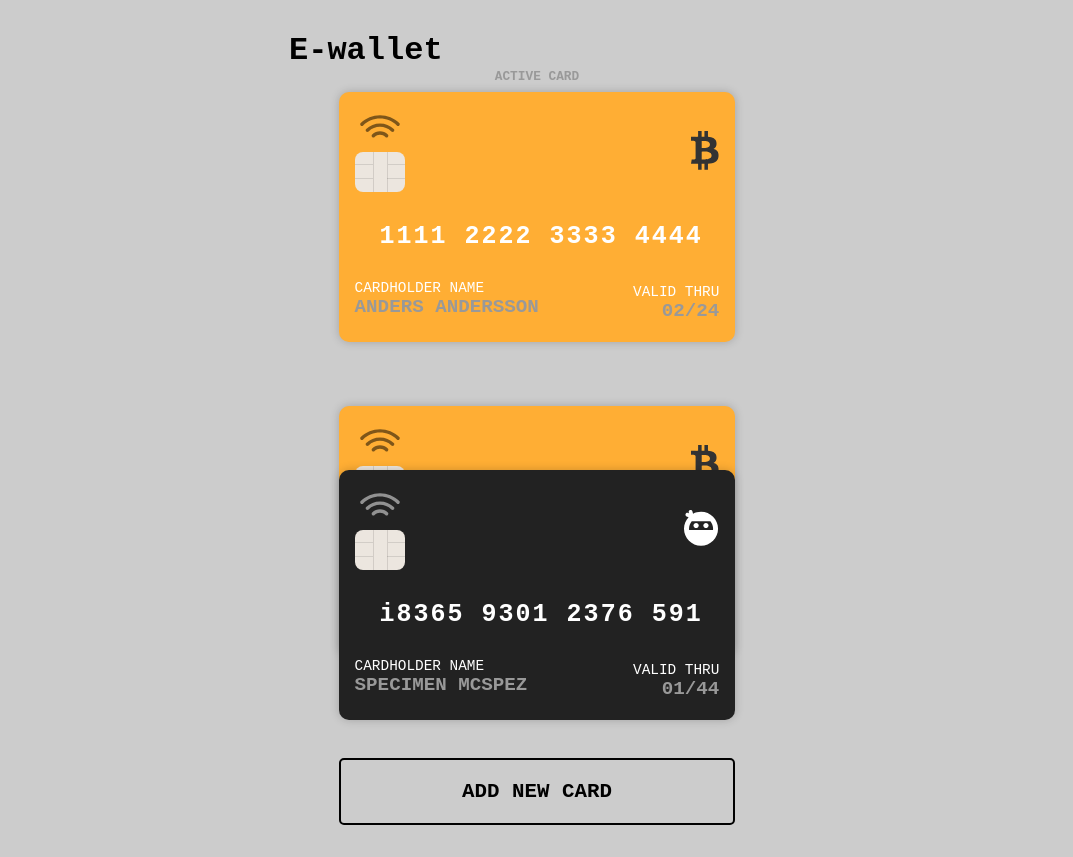
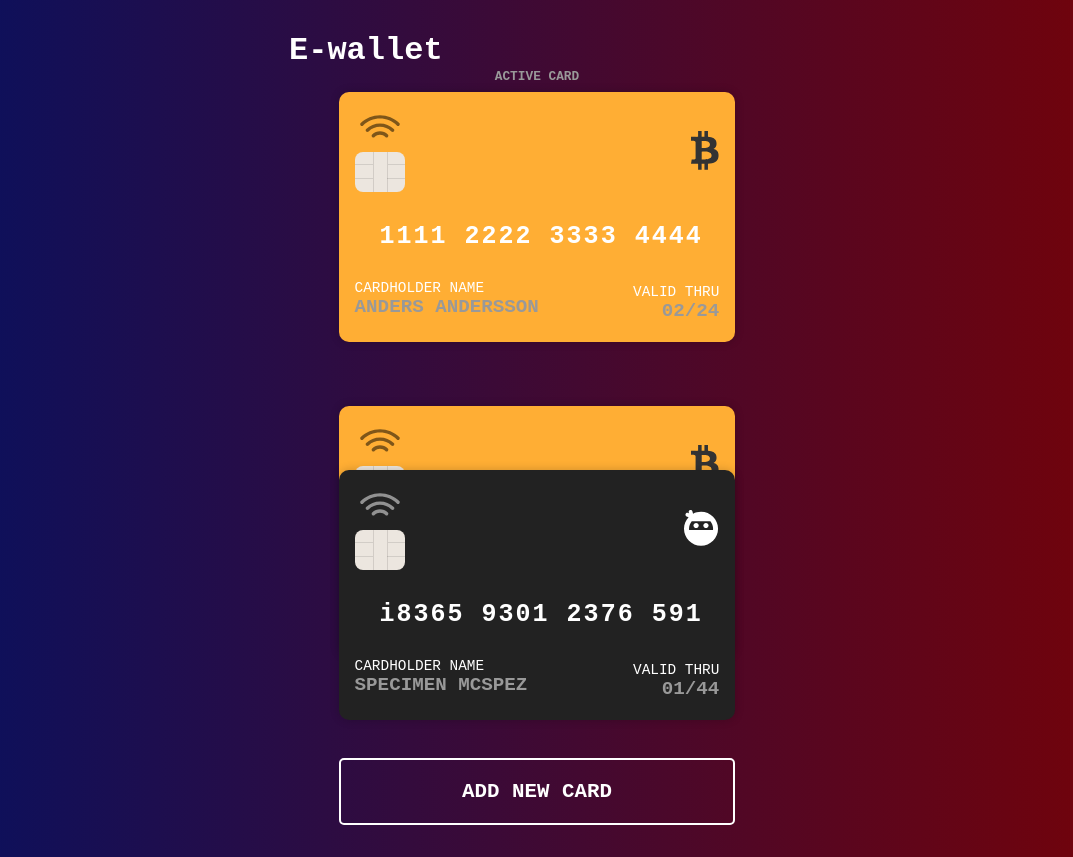
Before and after one commit to Puttzer/E-Wallet-project, a Vue app: page / in a window 1280 px wide. Shown: the whole page, without its empty margins (103-1176 px from the left). Built offline with nearby package versions, Linux system fonts and the light colour scheme.

Commit message:
New changes who dis

```diff
--- a/package.json
+++ b/package.json
@@ -20,7 +20,7 @@
     "babel-eslint": "^10.0.3",
     "eslint": "^6.7.2",
     "eslint-plugin-vue": "^6.1.2",
-    "node-sass": "^4.12.0",
+    "sass": "^1.54.4",
     "sass-loader": "^8.0.2",
     "vue-template-compiler": "^2.6.11"
   },
--- a/src/App.vue
+++ b/src/App.vue
@@ -11,6 +11,7 @@
   box-sizing: border-box;
   padding: 0;
   margin: 0;
+
 }
 
 body {
--- a/src/views/AddCard.vue
+++ b/src/views/AddCard.vue
@@ -1,10 +1,12 @@
 <template>
-  <div class="wrapper">
-    <Top heading="Add a new card" />
-    <Card :cardInfo="cardInfo" class="TopCard" />
+  <div class="main">
+    <div class="wrapper">
+      <Top heading="Add a new card" />
+      <Card :cardInfo="cardInfo" class="TopCard" />
+      <AddCardForm :cardInfo="cardInfo" />
+    </div>
+  </div>
 
-    <AddCardForm :cardInfo="cardInfo" />
-  </div>
 </template>
 
 
@@ -33,9 +35,24 @@ export default {
 </script>
 
 <style>
+.main {
+  background: #780206;
+  /* fallback for old browsers */
+  background: -webkit-linear-gradient(to right, #061161, #780206);
+  /* Chrome 10-25, Safari 5.1-6 */
+  background: linear-gradient(to right, #061161, #780206);
+  /* W3C, IE 10+/ Edge, Firefox 16+, Chrome 26+, Opera 12+, Safari 7+ */
+
+}
+.TopCard{
+  background: #ccc;
+}
+
 .wrapper {
+  color: white;
   width: 70%;
 }
+
 body {
   background-color: #ccc;
 }
--- a/src/views/Home.vue
+++ b/src/views/Home.vue
@@ -1,4 +1,5 @@
 <template>
+  <div class="main">
     <div class="wrapper">
       <Top heading="E-wallet" />
       <h2>Active card</h2>
@@ -6,6 +7,8 @@
       <CardStack :cards="activeCard" @change-card="ChangeCard" />
       <router-link to="/addcard">Add new card</router-link>
     </div>
+  </div>
+
 </template>
 
 <script>
@@ -36,11 +39,24 @@ export default {
 </script>
 
 <style lang="scss" >
+.main {
+  background: #780206;
+  /* fallback for old browsers */
+  background: -webkit-linear-gradient(to right, #061161, #780206);
+  /* Chrome 10-25, Safari 5.1-6 */
+  background: linear-gradient(to right, #061161, #780206);
+  /* W3C, IE 10+/ Edge, Firefox 16+, Chrome 26+, Opera 12+, Safari 7+ */
+
+}
+
 .wrapper {
   width: 100%;
   margin: auto;
   padding: 2rem;
   max-width: 560px;
+  h1{
+    color: white;
+  }
 
   // font-family: "Fira Code";  DOES NOT FORMAT CORRECTLY TO DOCUMENT CHANGE OR REMOVE!
   h2 {
@@ -50,22 +66,25 @@ export default {
     margin-bottom: 0.5rem;
     text-transform: uppercase;
   }
+
   a {
     width: 80%;
     margin: auto;
     padding: 20px;
-    color: #000;
+    color: white;
     display: block;
     font-weight: bold;
     font-size: 1.3rem;
     border-radius: 5px;
     text-align: center;
     text-decoration: none;
-    border: 2px solid #000;
+    border: 2px solid white;
     text-transform: uppercase;
+
     &:hover {
-      color: #fff;
-      background: #000;
+      color: rgb(2, 171, 90);
+      border: 2px solid rgb(2, 171, 90);
+
     }
   }
 }
```
Also changed, not shown: 1 other file (tests, documents, lock files or other folders). Lines whose indentation alone changed are shown as unchanged.
